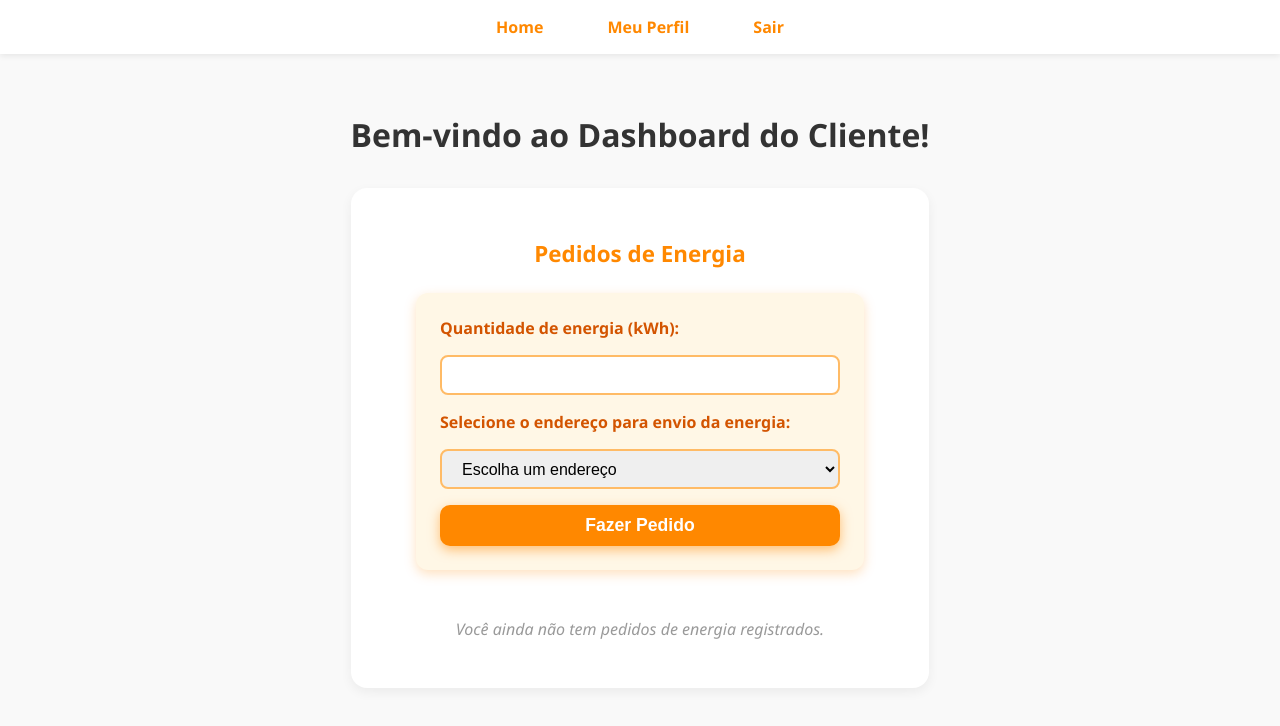
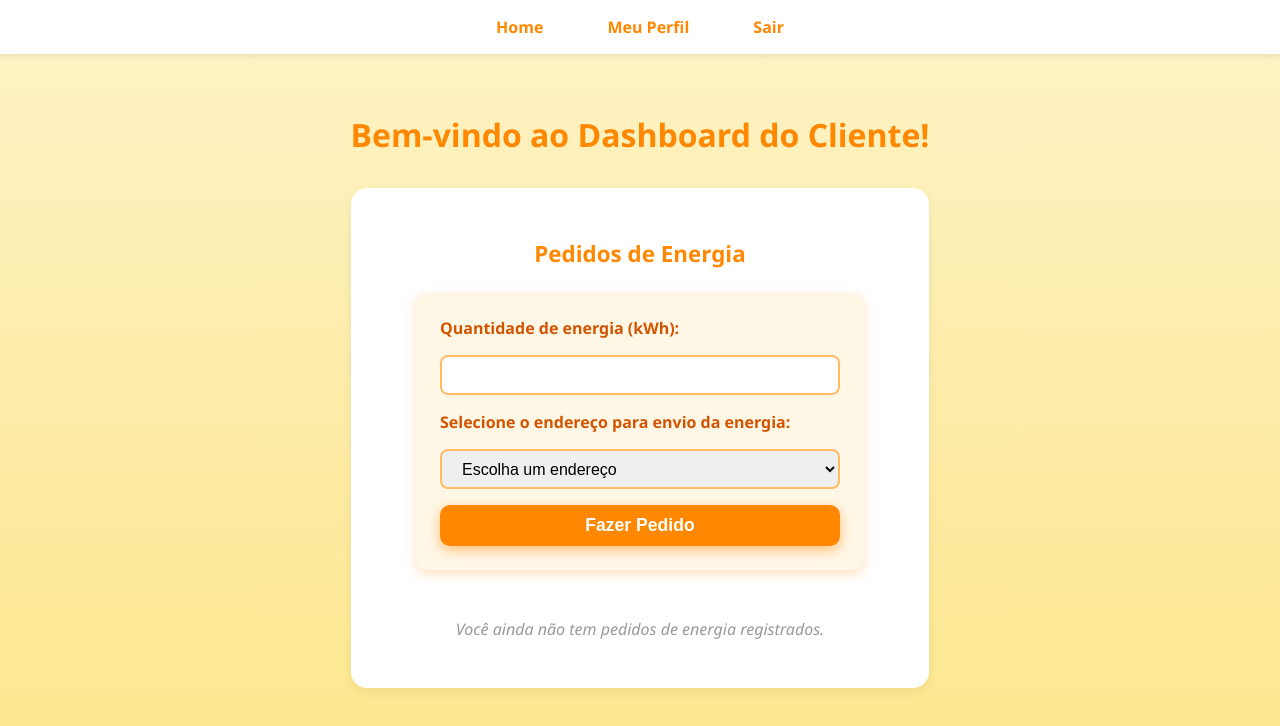
Before and after one commit to sampai0x/EcoSol, a Vue app: page /DashboardCliente in a window 1280 px wide. Shown: the top 726 px of the page. Built offline with nearby package versions, Linux system fonts and the light colour scheme.

Commit message:
Mudanças gerais

```diff
--- a/src/views/DashboardCliente.vue
+++ b/src/views/DashboardCliente.vue
@@ -161,7 +161,6 @@ export default {
   display: flex;
   flex-direction: column;
   min-height: 100vh;
-  background-color: #f9f9f9;
   font-family: 'Segoe UI', Tahoma, Geneva, Verdana, sans-serif;
 }
 
@@ -208,7 +207,7 @@ export default {
 
 .dashboard-content h1 {
   font-size: 2rem;
-  color: #333;
+  color: #ff8800;
   text-align: center;
   margin-bottom: 2rem;
 }
--- a/src/views/DashboardFornecedor.vue
+++ b/src/views/DashboardFornecedor.vue
@@ -96,7 +96,6 @@ export default {
   display: flex;
   flex-direction: column;
   min-height: 100vh;
-  background-color: #f9f9f9;
   font-family: 'Segoe UI', Tahoma, Geneva, Verdana, sans-serif;
 }
 
@@ -143,7 +142,7 @@ export default {
 
 .dashboard-content h1 {
   font-size: 2rem;
-  color: #333;
+  color: #ff8800;
   text-align: center;
   margin-bottom: 2rem;
 }
```
